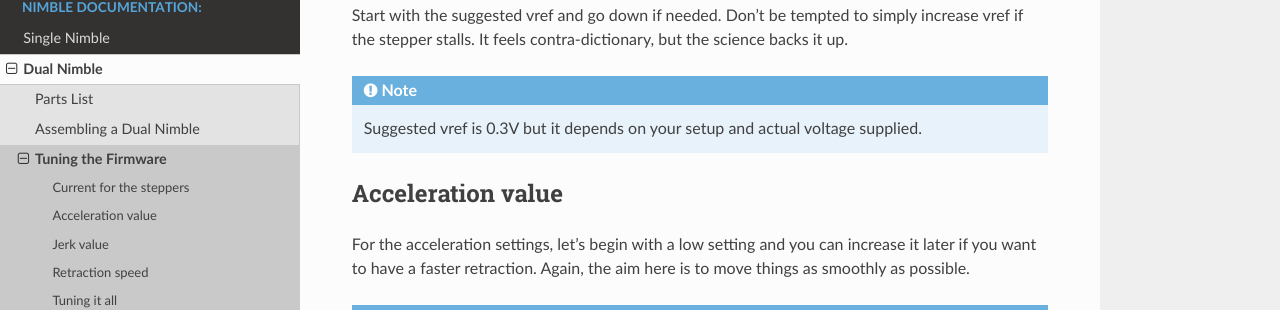
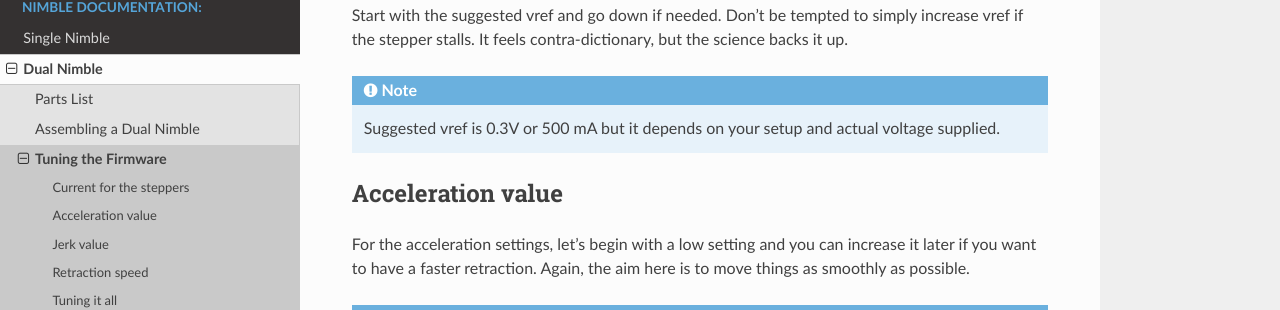
Before and after one commit to ZestyTechnology/zesty-docs, a Sphinx documentation site: the page built from docs/nimble_dual/tuning.rst, in a window 1280 px wide and 900 px high, scrolled down 558 px. Shown: the part 139-449 px from the top of the window. Built offline with Sphinx 7.4.7 and the Read the Docs theme 2.0.0, drawn with Linux system fonts in a browser that asks for light colours.

Commit message:
Update tuning.rst
added the 500 mA to the top note

```diff
--- a/docs/nimble_dual/tuning.rst
+++ b/docs/nimble_dual/tuning.rst
@@ -17,7 +17,7 @@
 
 Start with the suggested vref and go down if needed. Don’t be tempted to simply increase vref if the stepper stalls. It feels contra-dictionary, but the science backs it up.
 
-.. Note:: Suggested vref is 0.3V but it depends on your setup and actual voltage supplied.
+.. Note:: Suggested vref is 0.3V or 500 mA but it depends on your setup and actual voltage supplied.
 
 Acceleration value
 ------------------
```
